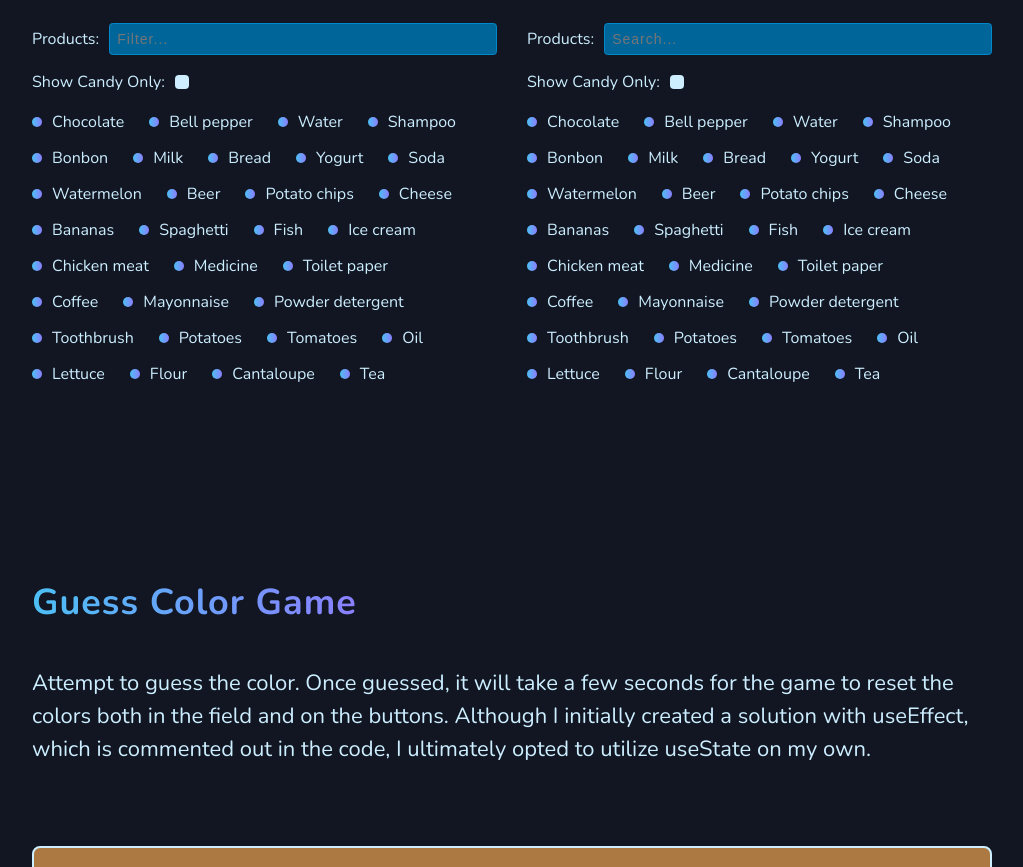
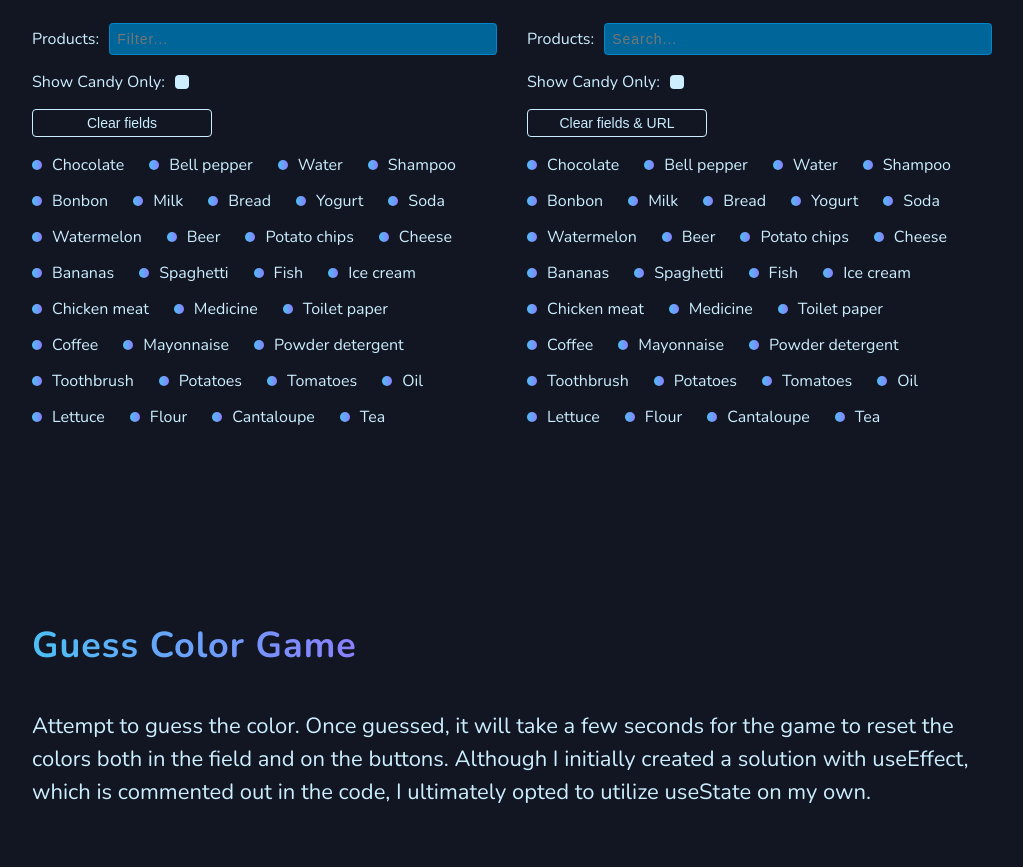
Before and after one commit to lazard9/react-projects, a React (Vite) app in the folder ldprojects/: page /projects-one in a window 1280 px wide. Shown: the part 2232-3099 px from the top of the page, without its empty margins (128-1151 px from the left). Built offline with nearby package versions, Linux system fonts and the light colour scheme.

Commit message:
feat: clear buton for StateFromUrl and FilterProductList components

```diff
--- a/ldprojects/src/components/projects-one/filter-product-list/FilterProductList.jsx
+++ b/ldprojects/src/components/projects-one/filter-product-list/FilterProductList.jsx
@@ -13,6 +13,11 @@ const FilterProductList = () => {
             product.name.toLowerCase().includes(filterProducts.toLowerCase()) &&
             (!showCandyOnly || product.candy)
     );
+
+    function clearFields() {
+        setFilterProducts("");
+        setShowCandyOnly(false);
+    }
 
     return (
         <div className="filter-products">
@@ -42,6 +47,13 @@ const FilterProductList = () => {
                     />
                 </label>
             </div>
+            <button
+                aria-label="Clear search fields"
+                className="filter-products__clear-button"
+                onClick={clearFields}
+            >
+                Clear fields
+            </button>
             {filteredProducts.length > 0 ? (
                 <ul className="filter-products__list">
                     {filteredProducts.map((product, index) => (
--- a/ldprojects/src/components/projects-one/filter-product-list/FilterProductList.scss
+++ b/ldprojects/src/components/projects-one/filter-product-list/FilterProductList.scss
@@ -1,7 +1,6 @@
 .filter-products {
     &__input {
         margin-bottom: 15px;
-
         position: relative;
 
         label {
@@ -28,6 +27,8 @@
     }
 
     &__checkbox {
+        margin-bottom: 15px;
+
         input {
             outline: none;
             width: 0;
@@ -101,4 +102,25 @@
             background-image: linear-gradient(to right, hsl(199, 89%, 63%), hsl(245, 100%, 75%));
         }
     }
+
+    &__clear-button {
+        width: 180px;
+        text-decoration: none;
+        padding: 5px;
+        background-color: transparent;
+        border-radius: 4px;
+        border: 1px solid hsl(200, 100%, 90%);
+        font-size: 14px;
+        text-align: center;
+        color: hsl(200, 100%, 90%);
+        cursor: pointer;
+        transition: all 0.32s ease-in-out;
+        display: inline-block;
+        box-sizing: border-box;
+
+        &:hover {
+            color: hsl(258, 18%, 19%);
+            background-color: hsl(200, 100%, 90%);
+        }
+    }
 }
--- a/ldprojects/src/components/projects-one/state-from-url/StateFromUrl.jsx
+++ b/ldprojects/src/components/projects-one/state-from-url/StateFromUrl.jsx
@@ -1,4 +1,4 @@
-import { useSearchParams } from "react-router-dom";
+import { useSearchParams, useNavigate } from "react-router-dom";
 import products from "../../../assets/data/products.json";
 import Heading from "../../partials/Heading";
 
@@ -12,13 +12,30 @@ const StateFromUrl = () => {
 
     const search = searchParams.get("s");
     const isCandy = searchParams.get("candy") === "true";
+    const navigate = useNavigate();
     // console.log(search, isCandy);
 
-    const filteredResults = products.filter(
-        (product) =>
-            product.name.toLowerCase().includes(search.toLowerCase()) &&
-            (!isCandy || product.candy)
-    );
+    // const filteredResults = products.filter(
+    //     (product) =>
+    //         product.name.toLowerCase().includes(search.toLowerCase()) &&
+    //         (!isCandy || product.candy)
+    // );
+
+    const filteredResults =
+        searchParams.has("s") || searchParams.has("candy")
+            ? products.filter(
+                  (product) =>
+                      product.name
+                          .toLowerCase()
+                          .includes(search.toLowerCase()) &&
+                      (!isCandy || product.candy)
+              )
+            : products;
+
+    const clearFields = () => {
+        setSearchParams({ s: "", candy: false });
+        navigate("/projects-one");
+    };
 
     return (
         <div className="url-state">
@@ -32,16 +49,32 @@ const StateFromUrl = () => {
                         id="query"
                         type="text"
                         placeholder="Search..."
-                        value={search}
-                        onChange={(e) =>
+                        value={search || ""}
+                        onChange={(e) => {
                             setSearchParams(
                                 (prev) => {
-                                    prev.set("s", e.target.value);
+                                    if (prev.has("candy")) {
+                                        prev.set("s", e.target.value);
+                                    } else {
+                                        prev = new URLSearchParams({
+                                            s: e.target.value,
+                                            candy: "false",
+                                        });
+                                    }
                                     return prev;
                                 },
                                 { replace: true }
-                            )
-                        }
+                            );
+                        }}
+                        // onChange={(e) =>
+                        //     setSearchParams(
+                        //         (prev) => {
+                        //             prev.set("s", e.target.value);
+                        //             return prev;
+                        //         },
+                        //         { replace: true }
+                        //     )
+                        // }
                     />
                 </label>
             </div>
@@ -52,18 +85,41 @@ const StateFromUrl = () => {
                         id="candy"
                         type="checkbox"
                         checked={isCandy}
-                        onChange={(e) =>
+                        onChange={(e) => {
                             setSearchParams(
                                 (prev) => {
-                                    prev.set("candy", e.target.checked);
+                                    if (prev.has("s")) {
+                                        prev.set("candy", e.target.checked);
+                                    } else {
+                                        prev = new URLSearchParams({
+                                            s: "",
+                                            candy: e.target.checked,
+                                        });
+                                    }
                                     return prev;
                                 },
                                 { replace: true }
-                            )
-                        }
+                            );
+                        }}
+                        // onChange={(e) =>
+                        //     setSearchParams(
+                        //         (prev) => {
+                        //             prev.set("candy", e.target.checked);
+                        //             return prev;
+                        //         },
+                        //         { replace: true }
+                        //     )
+                        // }
                     />
                 </label>
             </div>
+            <button
+                aria-label="Clear search fields and URL"
+                className="url-state__clear-button"
+                onClick={clearFields}
+            >
+                Clear fields & URL
+            </button>
             {filteredResults.length > 0 ? (
                 <ul className="url-state__list">
                     {filteredResults.map((product, index) => (
--- a/ldprojects/src/components/projects-one/state-from-url/StateFromUrl.scss
+++ b/ldprojects/src/components/projects-one/state-from-url/StateFromUrl.scss
@@ -1,7 +1,6 @@
 .url-state {
     &__input {
         margin-bottom: 15px;
-
         position: relative;
 
         label {
@@ -28,6 +27,8 @@
     }
 
     &__checkbox {
+        margin-bottom: 15px;
+
         input {
             outline: none;
             width: 0;
@@ -101,4 +102,25 @@
             background-image: linear-gradient(to right, hsl(199, 89%, 63%), hsl(245, 100%, 75%));
         }
     }
+
+    &__clear-button {
+        width: 180px;
+        text-decoration: none;
+        padding: 5px;
+        background-color: transparent;
+        border-radius: 4px;
+        border: 1px solid hsl(200, 100%, 90%);
+        font-size: 14px;
+        text-align: center;
+        color: hsl(200, 100%, 90%);
+        cursor: pointer;
+        transition: all 0.32s ease-in-out;
+        display: inline-block;
+        box-sizing: border-box;
+
+        &:hover {
+            color: hsl(258, 18%, 19%);
+            background-color: hsl(200, 100%, 90%);
+        }
+    }
 }
```
